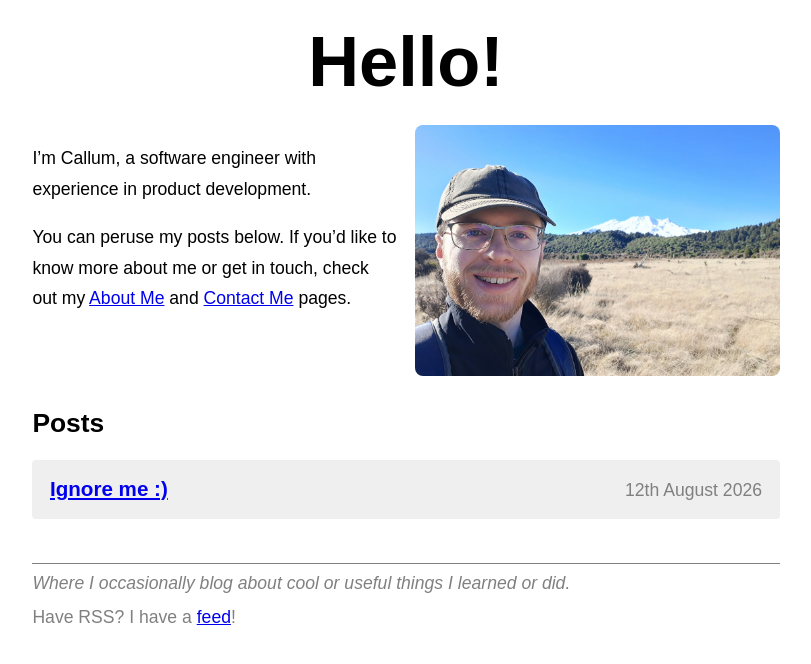
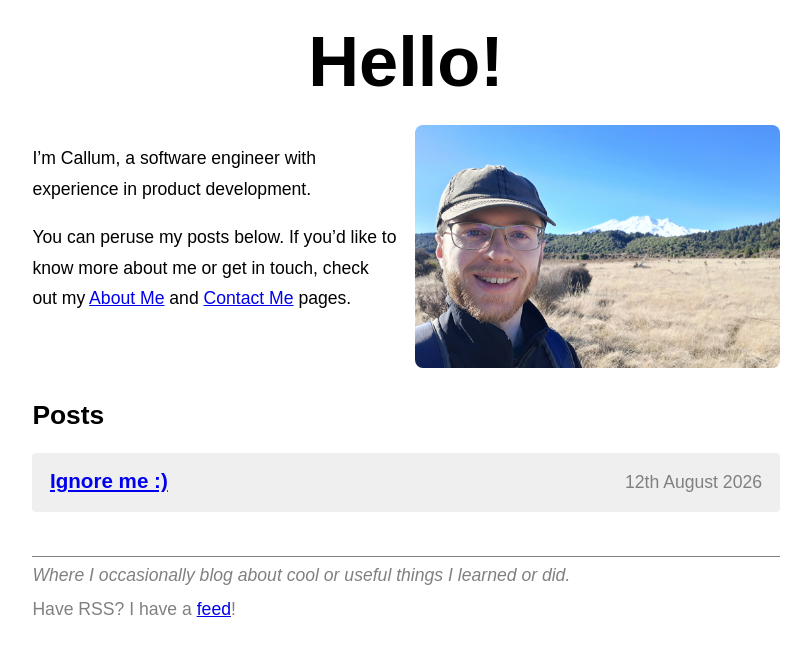
Before and after one commit to Callum-McDowell/callum-mcdowell.github.io, a Jekyll site: the page built from docs/index.md, in a window 1280 px wide. Shown: the top 664 px of the page, without its empty margins (234-1045 px from the left). Built offline with Jekyll 4.4.1, drawn with Linux system fonts in a browser that asks for light colours.

Commit message:
feat: standardise the size of my portrait image
The image is still larger than it could be but I don't want a pixelated
first impression. 278KB isn't that bad, all things considered.

```diff
--- a/docs/_layouts/home.html
+++ b/docs/_layouts/home.html
@@ -9,7 +9,7 @@ layout: default
         {{ content }}
     </div>
     <div style="flex: 1 1 300px; height: auto;">
-        <img src="/assets/common/portrait_in_landscape.jpg" alt="Me; a self-portrait" ,
+        <img src="/assets/common/portrait_in_landscape_1080x720.jpg" alt="Me; a self-portrait" ,
             style="max-width: 100%; height: auto; border-radius: var(--radius-lg);">
     </div>
 </div>
```
Also changed, not shown: docs/assets/common/portrait_in_landscape.jpg (deleted), docs/assets/common/portrait_in_landscape_1080x720.jpg (added).
